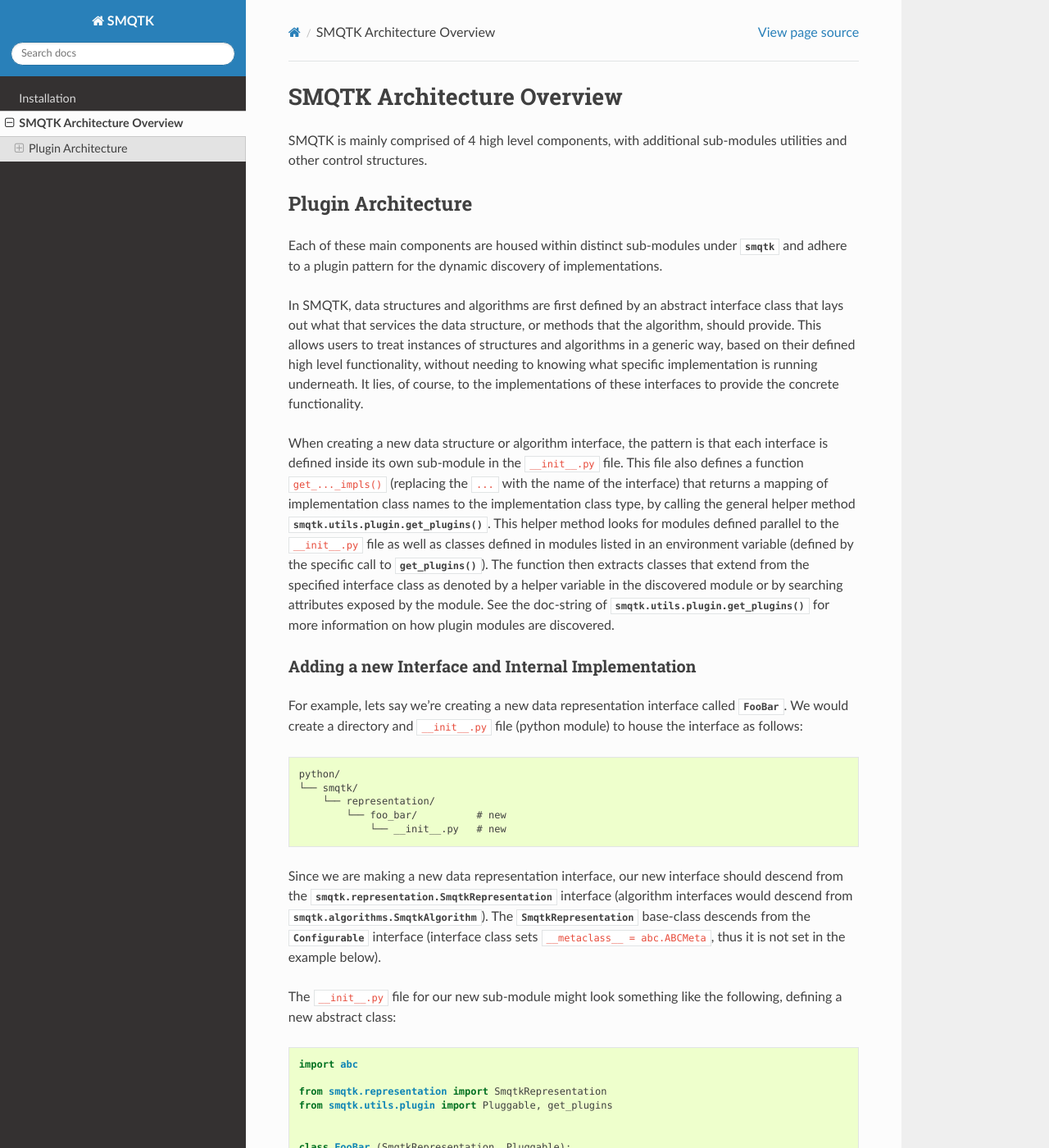
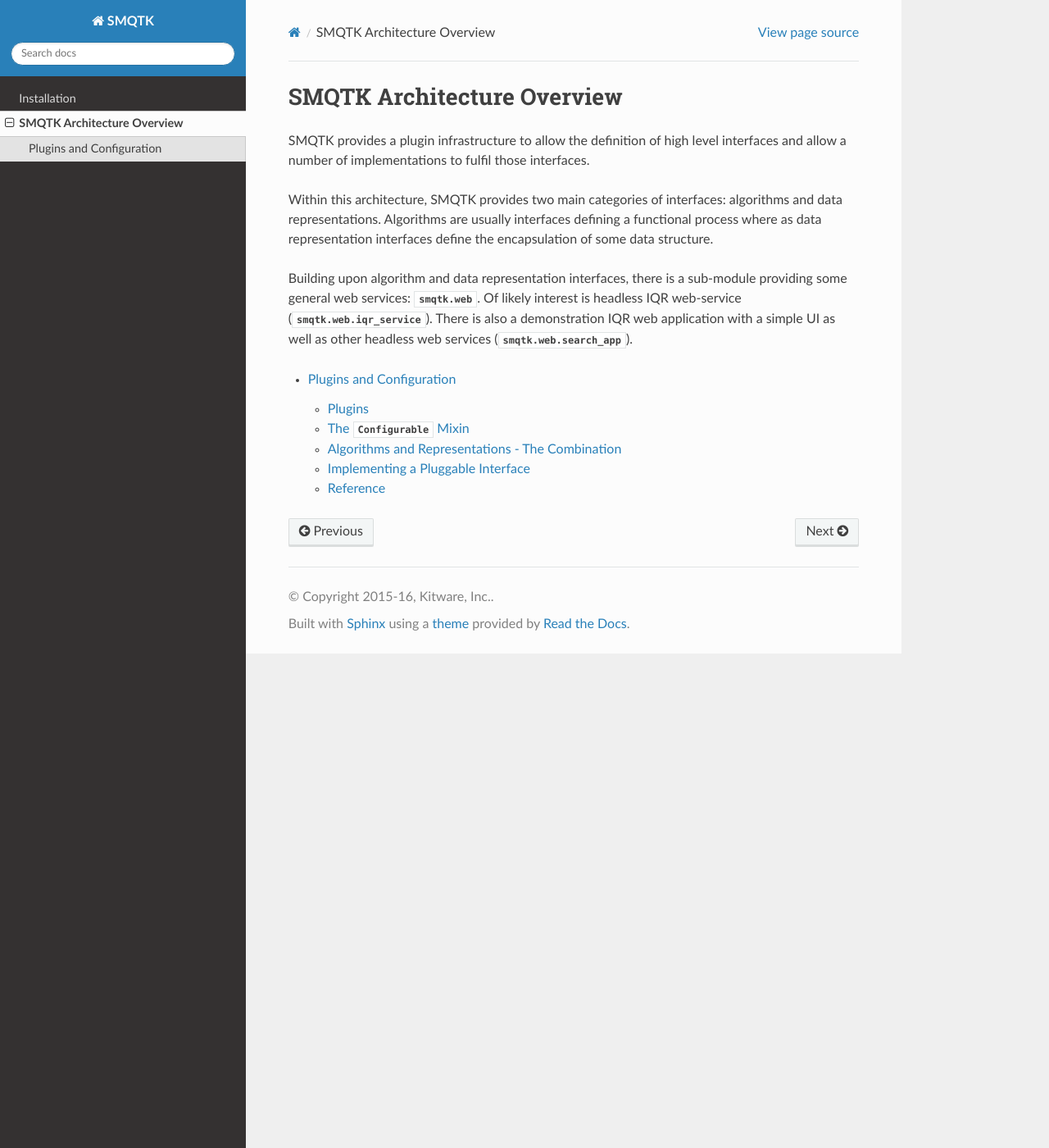
Before and after one commit to Kitware/SMQTK-Core, a Sphinx documentation site: the page built from docs/architecture.rst, in a window 1280 px wide and 1400 px high. Shown: the whole window at 82% size. Built offline with Sphinx 7.4.7 and the Read the Docs theme 2.0.0, drawn with Linux system fonts in a browser that asks for light colours; pages that are not in the unit, such as notebooks, are missing from menus; the version number could not be read and is left out; some of the changed text lies outside the part shown.

Commit message:
Update plugin docs
* Create "architecture" sub-directory to contain that domain's
  documentation files.
* Reworded architecture introduction.
* Add missing directories to livereload script.
* Revised plugin docs page.

```diff
--- a/docs/architecture.rst
+++ b/docs/architecture.rst
@@ -1,137 +1,27 @@
 SMQTK Architecture Overview
 ===========================
 
-SMQTK is mainly comprised of 4 high level components, with additional sub-modules utilities and other control structures.
+SMQTK provides a plugin infrastructure to allow the definition of high level
+interfaces and allow a number of implementations to fulfil those interfaces.
+
+Within this architecture, SMQTK provides two main categories of interfaces:
+algorithms and data representations.
+Algorithms are usually interfaces defining a functional process where as data
+representation interfaces define the encapsulation of some data structure.
+
+Building upon algorithm and data representation interfaces, there is a
+sub-module providing some general web services: :mod:`smqtk.web`.
+Of likely interest is headless IQR web-service
+(:py:mod:`smqtk.web.iqr_service`).
+There is also a demonstration IQR web application with a simple UI as well as
+other headless web services (:py:mod:`smqtk.web.search_app`).
+
 
 .. toctree::
   :maxdepth: 2
 
+  architecture/plugins_configuration
   dataabstraction
   algorithms
   webservices
   utilities
-
-Plugin Architecture
--------------------
-
-Each of these main components are housed within distinct sub-modules under :mod:`smqtk` and adhere to a plugin pattern for the dynamic discovery of implementations.
-
-In SMQTK, data structures and algorithms are first defined by an abstract interface class that lays out what that services the data structure, or methods that the algorithm, should provide.
-This allows users to treat instances of structures and algorithms in a generic way, based on their defined high level functionality, without needing to knowing what specific implementation is running underneath.
-It lies, of course, to the implementations of these interfaces to provide the concrete functionality.
-
-When creating a new data structure or algorithm interface, the pattern is that each interface is defined inside its own sub-module in the ``__init__.py`` file.
-This file also defines a function ``get_..._impls()`` (replacing the ``...`` with the name of the interface) that returns a mapping of implementation class names to the implementation class type, by calling the general helper method :func:`smqtk.utils.plugin.get_plugins`.
-This helper method looks for modules defined parallel to the ``__init__.py`` file as well as classes defined in modules listed in an environment variable (defined by the specific call to :func:`.get_plugins`).
-The function then extracts classes that extend from the specified interface class as denoted by a helper variable in the discovered module or by searching attributes exposed by the module.
-See the doc-string of :func:`smqtk.utils.plugin.get_plugins` for more information on how plugin modules are discovered.
-
-Adding a new Interface and Internal Implementation
-^^^^^^^^^^^^^^^^^^^^^^^^^^^^^^^^^^^^^^^^^^^^^^^^^^
-For example, lets say we're creating a new data representation interface called :class:`FooBar`.
-We would create a directory and :file:`__init__.py` file (python module) to house the interface as follows::
-
-    python/
-    └── smqtk/
-        └── representation/
-            └── foo_bar/          # new
-                └── __init__.py   # new
-
-Since we are making a new data representation interface, our new interface should descend from the :class:`smqtk.representation.SmqtkRepresentation` interface (algorithm interfaces would descend from :class:`smqtk.algorithms.SmqtkAlgorithm`).
-The :class:`.SmqtkRepresentation` base-class descends from the :class:`.Configurable` interface (interface class sets ``__metaclass__ = abc.ABCMeta``, thus it is not set in the example below).
-
-The :file:`__init__.py` file for our new sub-module might look something like the following, defining a new abstract class:
-
-.. code-block:: python
-
-    import abc
-
-    from smqtk.representation import SmqtkRepresentation
-    from smqtk.utils.plugin import Pluggable, get_plugins
-
-
-    class FooBar (SmqtkRepresentation, Pluggable):
-        """
-        Some documentation on what this does.
-        """
-        # Interface methods and/or abstract functionality here.
-        # -> See the abc module on how to decorate abstract methods.
-
-        @abc.abstractmethod
-        def do_something(self):
-            """ Does Something """
-
-
-    def get_foo_bar_impls(reload_modules=False):
-        import os.path as osp
-        from smqtk.utils.plugin import get_plugins
-        this_dir = osp.abspath(osp.dirname(__file__))
-        env_var = 'FOO_BAR_PATH'
-        helper_var = 'FOO_BAR_CLASS'
-        return get_plugins(__name__, this_dir, env_var, helper_var, FooBar,
-                           reload_modules)
-
-
-When adding a an implementation class, if it is sufficient to be contained in a single file, a new module can be added like::
-
-    python/
-    └── smqtk/
-        └── representation/
-            └── foo_bar/
-                ├── __init__.py
-                └── some_impl.py  # new
-
-Where :file:`some_impl.py` might look like:
-
-.. code-block:: python
-
-    from smqtk.representation.foo_bar import FooBar
-
-    class SomeImpl (FooBar):
-        """
-        Some documentation
-        """
-        # Implementation of abstract methods here
-
-
-Implementation classes can also live inside of a nested sub-module.
-This is useful when an implementation class requires specific or extensive support utilities (for example, see the :class:`.DescriptorGenerator` implementation :class:`.ColorDescriptor`).::
-
-    python/
-    └── smqtk/
-        └── representation/
-            └── foo_bar/
-                ├── __init__.py
-                ├── some_impl.py
-                └── other_impl/      # new
-                    └── __init__.py  # new
-
-Where the :file:`__init__.py` file should at least expose concrete implementation classes that should be exported as attributes for the plugin getter to discover.
-
-
-Both :class:`.Pluggable` and :class:`.Configurable`
-"""""""""""""""""""""""""""""""""""""""""""""""""""
-It is important to note that our new interface, as defined above, descends from both the :class:`.Configurable` interface (transitive through the :class:`.SmqtkRepresentation` base-class) and the :class:`.Pluggable` interface.
-
-The :class:`.Configurable` interface allows classes to be instantiated via a dictionary with JSON-compliant data types.
-In conjunction with the plugin getter function (``get_foo_bar_impls`` in our example above), we are able to select and construct specific implementations of an interface via a configuration or during runtime (e.g. via a transcoded JSON object).
-With this flexibility, an application can set up a pipeline using the high-level interfaces as reference, allowing specific implementations to be swapped in an out via configuration.
-
-
-Reload Use Warning
-""""""""""""""""""
-
-While the :func:`smqtk.utils.plugin.get_plugins` function allows for reloading discovered modules for potentially new content, this is not recommended under normal conditions.
-When reloading a plugin module after :mod:`pickle` serializing an instance of an implementation, deserialization causes an error because the original class type that was pickled is no longer valid as the reloaded module overwrote the previous plugin class type.
-
-
-Function and Interface Reference
-^^^^^^^^^^^^^^^^^^^^^^^^^^^^^^^^
-
-.. autofunction:: smqtk.utils.plugin.get_plugins
-
-.. autoclass:: smqtk.utils.plugin.Pluggable
-   :members:
-
-.. autoclass:: smqtk.utils.configuration.Configurable
-   :members:
--- a/docs/sphinx_server.py
+++ b/docs/sphinx_server.py
@@ -10,12 +10,22 @@ and browse to http://localhost:5500
 
 livereload_: https://pypi.python.org/pypi/livereload
 """
+import os
 
 from livereload import Server, shell
 server = Server()
 server.watch('*.rst', shell('make html', cwd='.'))
+server.watch('architecture/*.rst', shell('make html', cwd='.'))
 server.watch('examples/*.rst', shell('make html', cwd='.'))
 server.watch('examples/nnss_incremental_update/*.rst', shell('make html', cwd='.'))
+server.watch('release_notes/*.rst', shell('make html', cwd='.'))
 server.watch('webservices/*.rst', shell('make html', cwd='.'))
 server.watch('conf.py', shell('make html', cwd='.'))
+# Watch source python files.
+os.path.walk('../python/smqtk',
+             lambda arg, dirname, fnames: server.watch(dirname+'/*.py',
+                                                       shell('make html',
+                                                             cwd='.')),
+             None)
+# Optionally change to host="0.0.0.0" to make available outside localhost.
 server.serve(root='_build/html')
```
Also changed, not shown: docs/architecture/plugins_configuration.rst (added, +268 -0 lines), docs/index.rst (line endings or trailing spaces).
